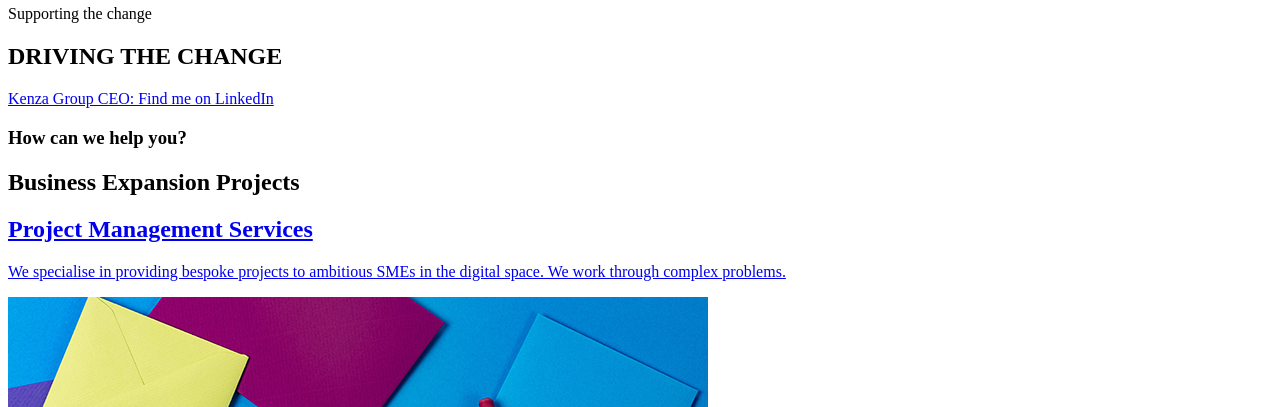
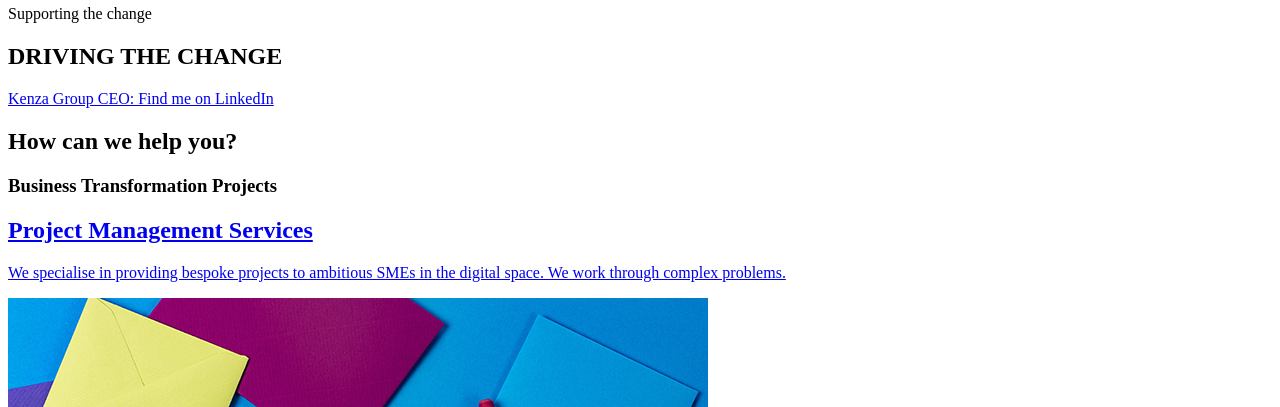
Before and after one commit to angelina-kenza/angelina-kenza.github.io, a website with bundled scripts: page index.html in a window 1280 px wide. Shown: the part 693-1100 px from the top of the page. Built offline with nearby package versions, Linux system fonts and the light colour scheme.

Commit message:
Update index.html

```diff
--- a/index.html
+++ b/index.html
@@ -132,8 +132,8 @@
     <section class="content-section" id="portfolio">
       <div class="container">
         <div class="content-section-heading text-center">
-          <h3 class="text-secondary mb-0">How can we help you?</h3>
-          <h2 class="mb-5">Business Expansion Projects</h2>
+          <h2 class="text-secondary mb-0">How can we help you?</h2>
+          <h3 class="mb-5">Business Transformation Projects</h3>
         </div>
         <div class="row no-gutters">
           <div class="col-lg-6">
```
